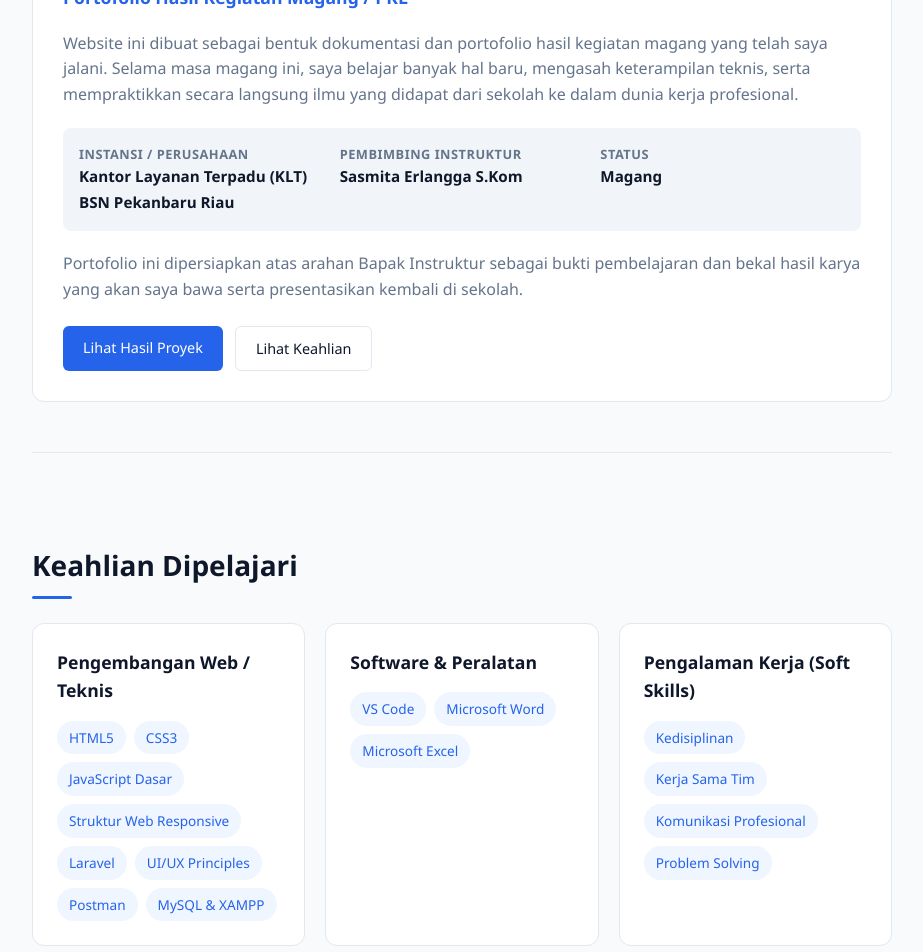
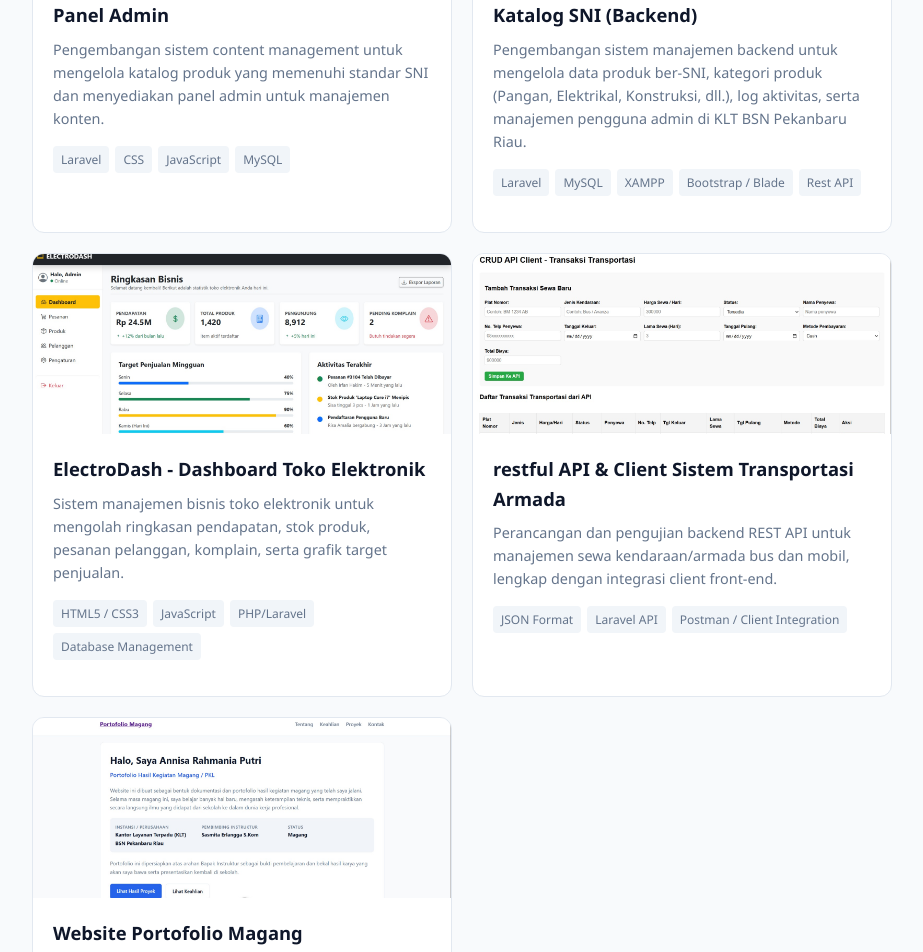
Before and after one commit to yunisaputri/Portofolio-Annisa, a Vue app: page /project in a window 1280 px wide. Shown: the part 400-1352 px from the top of the page, without its empty margins (178-1101 px from the left). Built offline with nearby package versions, Linux system fonts and the light colour scheme.

Commit message:
upload pertama kali

```diff
--- a/src/view/projectView.vue
+++ b/src/view/projectView.vue
@@ -1,92 +1,10 @@
 <template>
   <div>
-    <!-- SECTION TENTANG -->
-    <section id="tentang">
-      <div class="profile-image-container">
-        <img src="/gambar/6.jpeg" alt="Foto Profil Annisa Rahmania Putri" class="profile-img">
-      </div>
-
-      <div class="tentang-content">
-        <h1>Halo, Saya Annisa Rahmania Putri</h1>
-        <h2>Portofolio Hasil Kegiatan Magang / PKL</h2>
-
-        <p>
-          Website ini dibuat sebagai bentuk dokumentasi dan portofolio hasil kegiatan magang yang telah saya jalani. Selama masa magang ini, saya belajar banyak hal baru, mengasah keterampilan teknis, serta mempraktikkan secara langsung ilmu yang didapat dari sekolah ke dalam dunia kerja profesional.
-        </p>
-
-        <div class="internship-info">
-          <div class="info-item">
-            <span>Instansi / Perusahaan</span>
-            <strong>Kantor Layanan Terpadu (KLT) BSN Pekanbaru Riau</strong>
-          </div>
-          <div class="info-item">
-            <span>Pembimbing Instruktur</span>
-            <strong>Sasmita Erlangga S.Kom</strong>
-          </div>
-          <div class="info-item">
-            <span>Status</span>
-            <strong>Magang</strong>
-          </div>
-        </div>
-
-        <p>
-          Portofolio ini dipersiapkan atas arahan Bapak Instruktur sebagai bukti pembelajaran dan bekal hasil karya yang akan saya bawa serta presentasikan kembali di sekolah.
-        </p>
-
-        <div class="cta-buttons">
-          <router-link to="/project" class="btn btn-primary">Lihat Hasil Proyek</router-link>
-          <router-link to="/keahlian" class="btn btn-outline">Lihat Keahlian</router-link>
-        </div>
-      </div>
-    </section>
-
-    <!-- SECTION KEAHLIAN -->
-    <section id="keahlian">
-      <h2 class="section-title">Keahlian Dipelajari</h2>
-      <div class="skills-grid">
-
-        <div class="skill-card">
-          <h3>Pengembangan Web / Teknis</h3>
-          <div class="skill-tags">
-            <span class="tag">HTML5</span>
-            <span class="tag">CSS3</span>
-            <span class="tag">JavaScript Dasar</span>
-            <span class="tag">Struktur Web Responsive</span>
-            <span class="tag">Laravel</span>
-            <span class="tag">UI/UX Principles</span>
-            <span class="tag">Postman</span>
-            <span class="tag">MySQL & XAMPP</span>
-          </div>
-        </div>
-
-        <div class="skill-card">
-          <h3>Software & Peralatan</h3>
-          <div class="skill-tags">
-            <span class="tag">VS Code</span>
-            <span class="tag">Microsoft Word</span>
-            <span class="tag">Microsoft Excel</span>
-          </div>
-        </div>
-
-        <div class="skill-card">
-          <h3>Pengalaman Kerja (Soft Skills)</h3>
-          <div class="skill-tags">
-            <span class="tag">Kedisiplinan</span>
-            <span class="tag">Kerja Sama Tim</span>
-            <span class="tag">Komunikasi Profesional</span>
-            <span class="tag">Problem Solving</span>
-          </div>
-        </div>
-
-      </div>
-    </section>
-
-    <!-- SECTION PROYEK & TUGAS MAGANG -->
     <section id="proyek">
       <h2 class="section-title">Proyek & Tugas Magang</h2>
       <div class="projects-grid">
 
-        <!-- PROYEK 1 -->
+        <!-- PROYEK 1: CMS KATALOG PRODUK BER-SNI & PANEL ADMIN -->
         <div class="project-card">
           <div class="project-img">
             <img src="/gambar/Gambar2.jpeg" alt="Sistem CMS Katalog Produk Ber-SNI">
@@ -105,7 +23,7 @@
           </div>
         </div>
 
-        <!-- PROYEK 2 -->
+        <!-- PROYEK 2: DASHBOARD ADMIN & PANEL PENGELOLA KATALOG SNI (BACKEND) -->
         <div class="project-card">
           <div class="project-img">
             <img src="/gambar/3.jpeg" alt="Dashboard Admin Katalog SNI (Backend)">
@@ -125,7 +43,7 @@
           </div>
         </div>
 
-        <!-- PROYEK 3 -->
+        <!-- PROYEK 3: ELECTRODASH ADMIN -->
         <div class="project-card">
           <div class="project-img">
             <img src="/gambar/4.jpeg" alt="ElectroDash Admin Dashboard">
@@ -144,7 +62,7 @@
           </div>
         </div>
 
-        <!-- PROYEK 4 -->
+        <!-- PROYEK 4: REST API ARMADA TRANSPORTASI -->
         <div class="project-card">
           <div class="project-img">
             <img src="/gambar/7.jpeg" alt="API Transportasi Armada">
@@ -162,7 +80,7 @@
           </div>
         </div>
 
-        <!-- PROYEK 5 -->
+        <!-- PROYEK 5: WEBSITE PORTOFOLIO MAGANG -->
         <div class="project-card">
           <div class="project-img">
             <img src="/gambar/5.jpeg" alt="Website Portofolio Magang">
@@ -183,7 +101,7 @@
       </div>
     </section>
 
-    <!-- SECTION DOKUMENTASI KEGIATAN MAGANG -->
+    <!-- SECTION BARU: DOKUMENTASI KEGIATAN MAGANG -->
     <section id="dokumentasi" class="documentation-section">
       <h2 class="section-title">Dokumentasi Kegiatan Magang</h2>
       <p class="section-subtitle">Momen kebersamaan dan aktivitas harian selama masa magang.</p>
@@ -252,7 +170,7 @@
           </div>
           <div class="doc-body">
             <h4>Diskusi & Pembahasan Materi</h4>
-            <p>Sesi belajar kelompok dan diskusi interaktif antar sesama rekan magang untuk membedah alur logika program dan mengatasi error.</p>
+            <p>Sesi belajar kelompok dan diskusi interaktif antar sesama rekan magang.</p>
           </div>
         </div>
 
```
